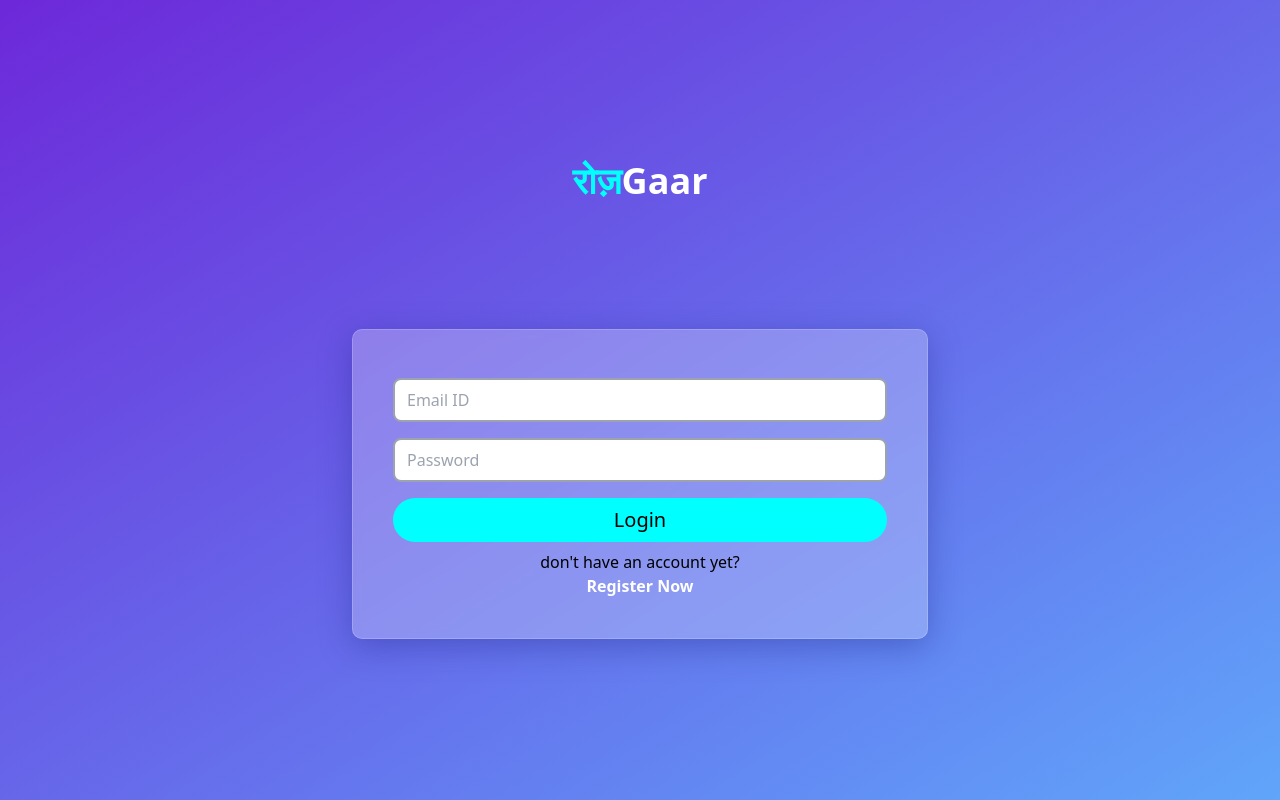
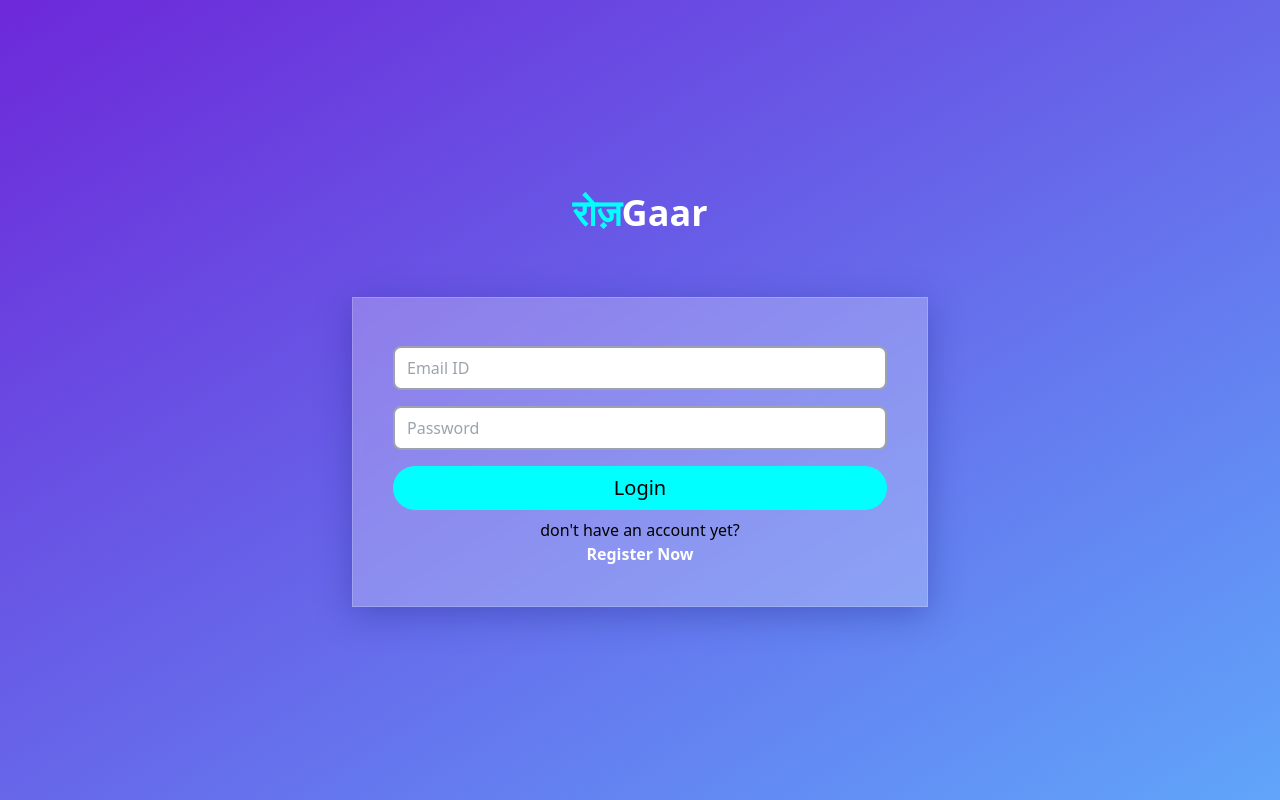
Before and after one commit to devjayprakash/roojgaar, a React (Create React App) app in the folder frontend/: page /login in a window 1280 px wide. Built offline with nearby package versions, Linux system fonts and the light colour scheme.

Commit message:
design enhanced

```diff
--- a/frontend/src/pages/login/index.jsx
+++ b/frontend/src/pages/login/index.jsx
@@ -11,13 +11,13 @@ const LoginPage = ({ className }) => {
         className
       }
     >
-      <Logo className="mb-32" />
+      <Logo className="mb-16" />
       <div
         style={{
           background: "rgba( 255, 255, 255, 0.25 )",
           boxShadow: "0 8px 32px 0 rgba( 31, 38, 135, 0.37 )",
           backdropFilter: "blur( 4px )",
-          borderRadius: "10px",
+          borderRadius: "0px",
           border: "1px solid rgba( 255, 255, 255, 0.18 )",
         }}
         className="p-10 flex flex-col items-center justify-center w-1/2 max-w-xl"
```
